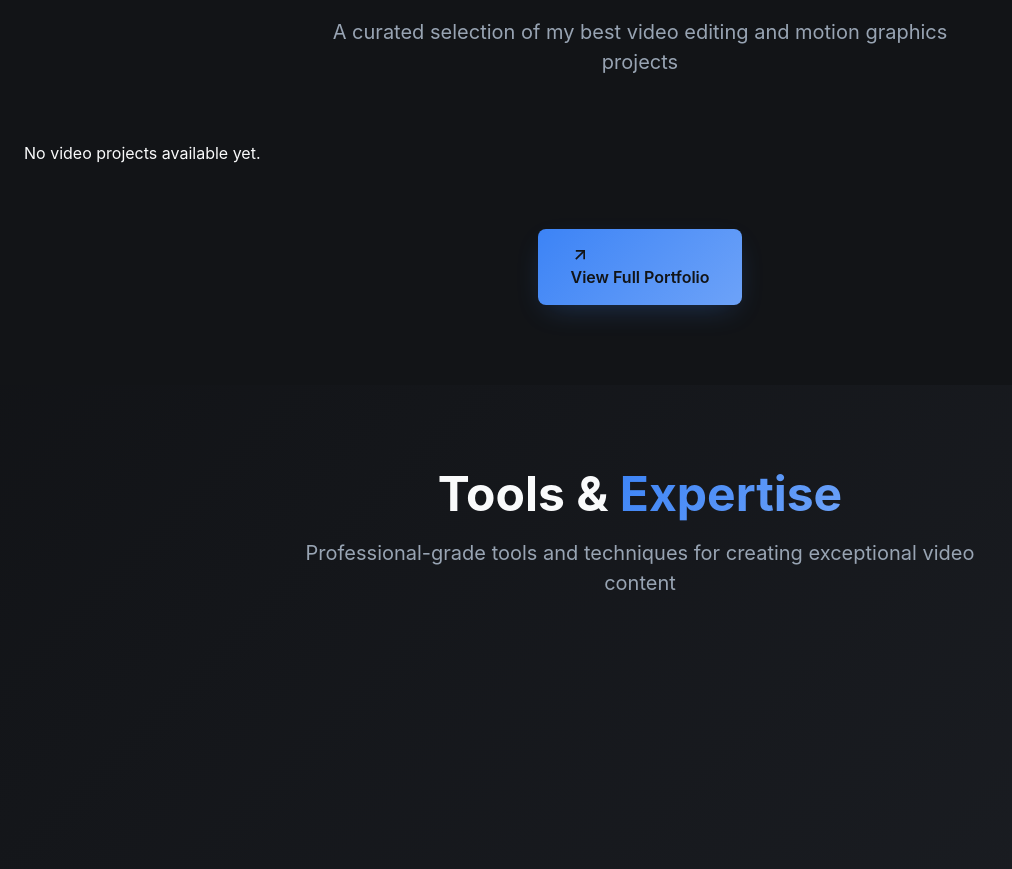
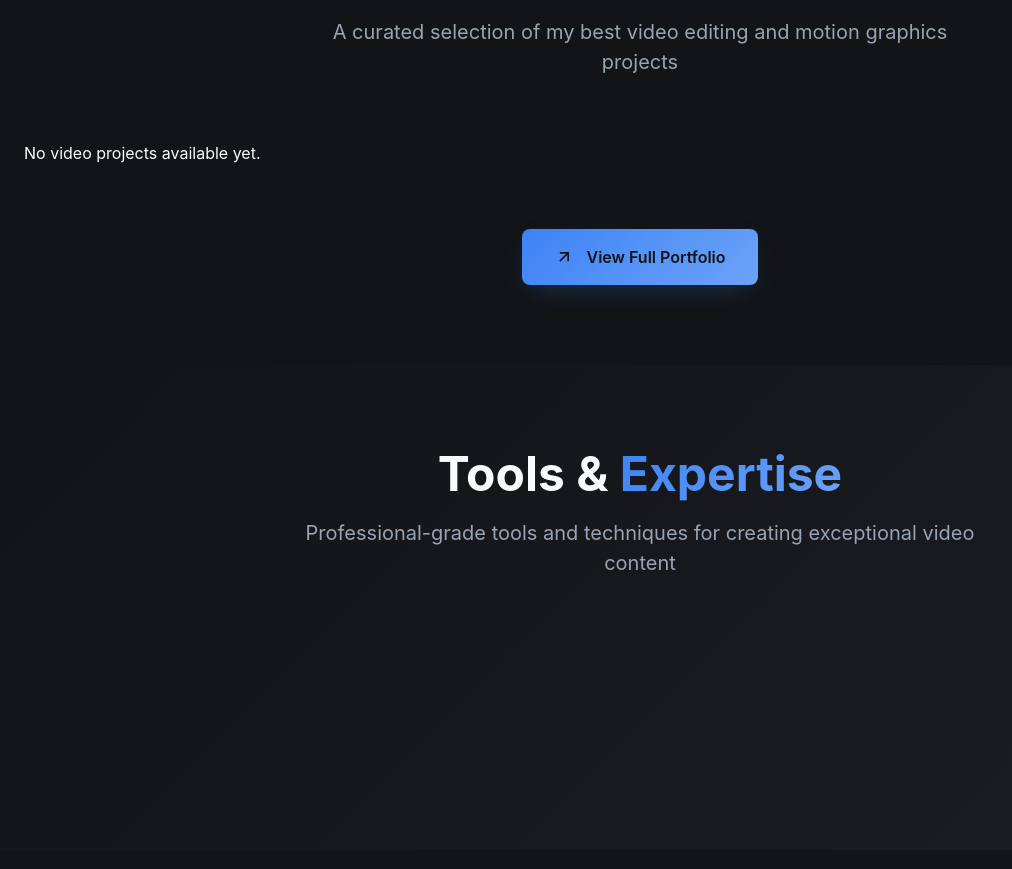
Before and after one commit to dareyproductions/my-vid-portfolio, a Django app: page / in a window 1280 px wide. Shown: the part 1377-2246 px from the top of the page, without its empty margins (0-1012 px from the left). Run offline with Django 5.2, Linux system fonts and the light colour scheme; data that the repository does not hold is empty; some libraries are stand-ins or nearby versions.

Commit message:
reverted to original

```diff
--- a/templates/index.html
+++ b/templates/index.html
@@ -313,11 +313,11 @@
             <!-- Call to Action -->
             <div class="cta-section">
   <a href="https://drive.google.com/drive/folders/1gBGP6R8nZAWgI4X7id-U9yKQnY1BOvA-?usp=sharing" target="_blank" rel="noopener noreferrer" class="cta-btn">
-    <button><svg viewBox="0 0 24 24" fill="none" stroke="currentColor" stroke-width="2">
+    <svg viewBox="0 0 24 24" fill="none" stroke="currentColor" stroke-width="2">
       <path d="M7 7h10v10"/>
       <path d="M7 17 17 7"/>
     </svg>
-    View Full Portfolio</button>
+    View Full Portfolio
   </a>
 </div>
 
```
